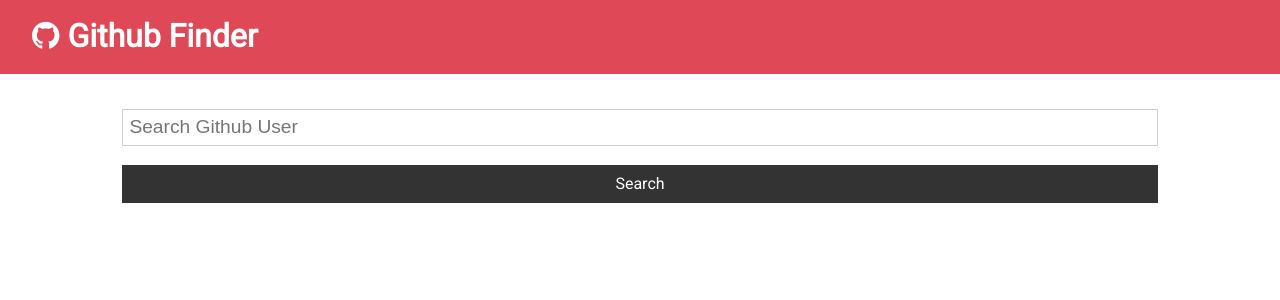
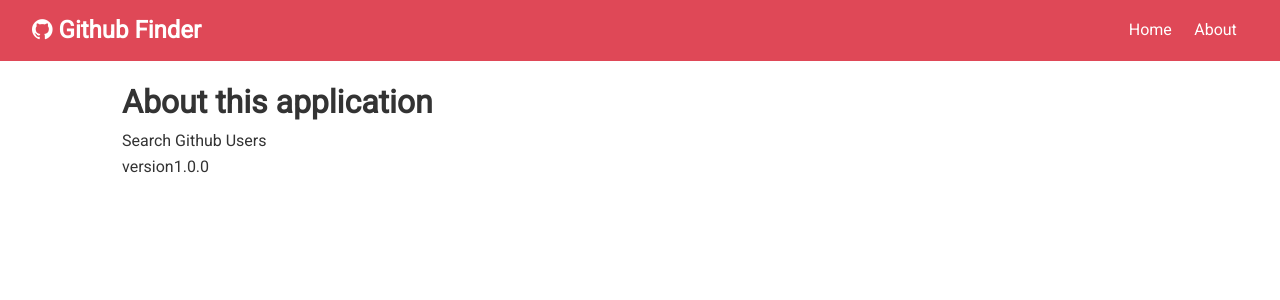
Before and after one commit to kunalkathe65/Github-Finder-Refactored_Hooks-and-ContextAPI, a React (Create React App) app: page /about in a window 1280 px wide. Shown: the top 300 px of the page. Built offline with nearby package versions, Linux system fonts and the light colour scheme.

Commit message:
added about page,router & display user's details

```diff
--- a/package.json
+++ b/package.json
@@ -7,6 +7,7 @@
     "font-awesome": "^4.7.0",
     "react": "^16.9.0",
     "react-dom": "^16.9.0",
+    "react-router-dom": "^5.0.1",
     "react-scripts": "3.1.2"
   },
   "scripts": {
--- a/src/App.js
+++ b/src/App.js
@@ -1,8 +1,11 @@
-import React, { Component } from "react";
+import React, { Fragment, Component } from "react";
 import Navbar from "./components/layouts/Navbar";
 import Users from "./components/users/Users";
 import Search from "./components/users/Search";
 import Alert from "./components/layouts/Alert";
+import { BrowserRouter as Router, Switch, Route } from "react-router-dom";
+import About from "./components/pages/About";
+import User from "./components/users/User";
 import "./App.css";
 import axios from "axios";
 
@@ -10,13 +13,22 @@ class App extends Component {
   state = {
     users: [],
     loading: false,
-    alert: null
+    alert: null,
+    user: {}
   };
 
   searchUsers = async text => {
+    this.setState({ loading: true });
     const res = await axios.get(`https://api.github.com/search/users?q=${text}&client_id=${process.env.REACT_APP_GITHUB_CLIENT_ID}
                                 &client_secret=${process.env.REACT_APP_GITHUB_CLIENT_SECRET}`); //making request to Github API
     this.setState({ users: res.data.items, loading: false });
+  };
+  getUser = async username => {
+    this.setState({ loading: true });
+
+    const res = await axios.get(`https://api.github.com/users/${username}?client_id=${process.env.REACT_APP_GITHUB_CLIENT_ID}
+                                &client_secret=${process.env.REACT_APP_GITHUB_CLIENT_SECRET}`); //making request to Github API
+    this.setState({ user: res.data, loading: false });
   };
   clearUsers = () => {
     this.setState({ users: [], loading: false });
@@ -28,19 +40,48 @@ class App extends Component {
   };
   render() {
     return (
+      <Router>
         <div className="App">
           <Navbar />
           <div className="container">
             <Alert alert={this.state.alert} />
+            <Switch>
+              <Route
+                exact
+                path="/"
+                render={props => (
+                  <Fragment>
                     <Search
                       searchUsers={this.searchUsers}
                       clearUsers={this.clearUsers}
                       showClear={this.state.users.length > 0 ? true : false}
                       setAlert={this.setAlert}
                     />
-          <Users loading={this.state.loading} users={this.state.users} />
+                    <Users
+                      loading={this.state.loading}
+                      users={this.state.users}
+                    />
+                  </Fragment>
+                )}
+              />
+
+              <Route exact path="/about" component={About} />
+              <Route
+                exact
+                path="/user/:login"
+                render={props => (
+                  <User
+                    {...props}
+                    getUser={this.getUser}
+                    user={this.state.user}
+                    loading={this.state.loading}
+                  />
+                )}
+              />
+            </Switch>
           </div>
         </div>
+      </Router>
     );
   }
 }
--- a/src/components/layouts/Navbar.js
+++ b/src/components/layouts/Navbar.js
@@ -1,27 +1,34 @@
-import React, { Component } from "react";
+import React from "react";
 import PropTypes from "prop-types";
+import { Link } from "react-router-dom";
 import "font-awesome/css/font-awesome.min.css";
 
-class Navbar extends Component {
-  defaultProps = {
+const Navbar = ({ title, icon }) => {
+  return (
+    <nav className="navbar bg-primary">
+      <h1>
+        <i className={icon}></i> {title}
+      </h1>
+      <ul>
+        <li>
+          <Link to="/">Home</Link>
+        </li>
+        <li>
+          <Link to="/about">About</Link>
+        </li>
+      </ul>
+    </nav>
+  );
+};
+Navbar.defaultProps = {
   //default props
   title: "Github Finder",
   icon: "fa fa-github"
 };
 
-  propTypes = {
+Navbar.propTypes = {
   //typechecking props
   title: PropTypes.string.isRequired,
   icon: PropTypes.string.isRequired
 };
-  render() {
-    return (
-      <div className="navbar bg-primary">
-        <h1>
-          <i className={this.defaultProps.icon}></i> {this.defaultProps.title}
-        </h1>
-      </div>
-    );
-  }
-}
 export default Navbar;
--- /dev/null
+++ b/src/components/pages/About.js
@@ -0,0 +1,13 @@
+import React from "react";
+
+const About = () => {
+  return (
+    <div>
+      <h1>About this application</h1>
+      <p>Search Github Users</p>
+      <p>version1.0.0</p>
+    </div>
+  );
+};
+
+export default About;
--- /dev/null
+++ b/src/components/users/User.js
@@ -0,0 +1,28 @@
+import React, { Component } from "react";
+
+export class User extends Component {
+  componentDidMount() {
+    this.props.getUser(this.props.match.params.login);
+  }
+  render() {
+    const {
+      name,
+      avatar_url,
+      location,
+      bio,
+      login,
+      html_url,
+      followers,
+      following,
+      public_repos,
+      public_gists,
+      hireable
+    } = this.props.user;
+
+    //const { loading } = this.props.loading;
+
+    return <div>{name}</div>;
+  }
+}
+
+export default User;
--- a/src/components/users/UserItem.js
+++ b/src/components/users/UserItem.js
@@ -1,19 +1,18 @@
-import React from 'react';
+import React from "react";
+import { Link } from "react-router-dom";
 
-const UserItem = (props) => {
-
-        const {login,avatar_url,html_url} = props.user;  //destructuring from 'props'
-        return(
+const UserItem = props => {
+  const { login, avatar_url } = props.user; //destructuring from 'props'
+  return (
     <div className="card text-center">
-                <img src={avatar_url} alt="" style={{width : '60px'}} />
+      <img src={avatar_url} alt="" style={{ width: "60px" }} />
       <h3>{login}</h3>
       <div>
-                    <a href={html_url} className="btn btn-dark btn-sm my-1">More</a>
+        <Link to={`user/${login}`} className="btn btn-dark btn-sm my-1">
+          More
+        </Link>
       </div>
-
     </div>
-
   );
-
-    }
+};
 export default UserItem;
```
Also changed, not shown: 1 other file (tests, documents, lock files or other folders). Lines whose indentation alone changed are shown as unchanged.
